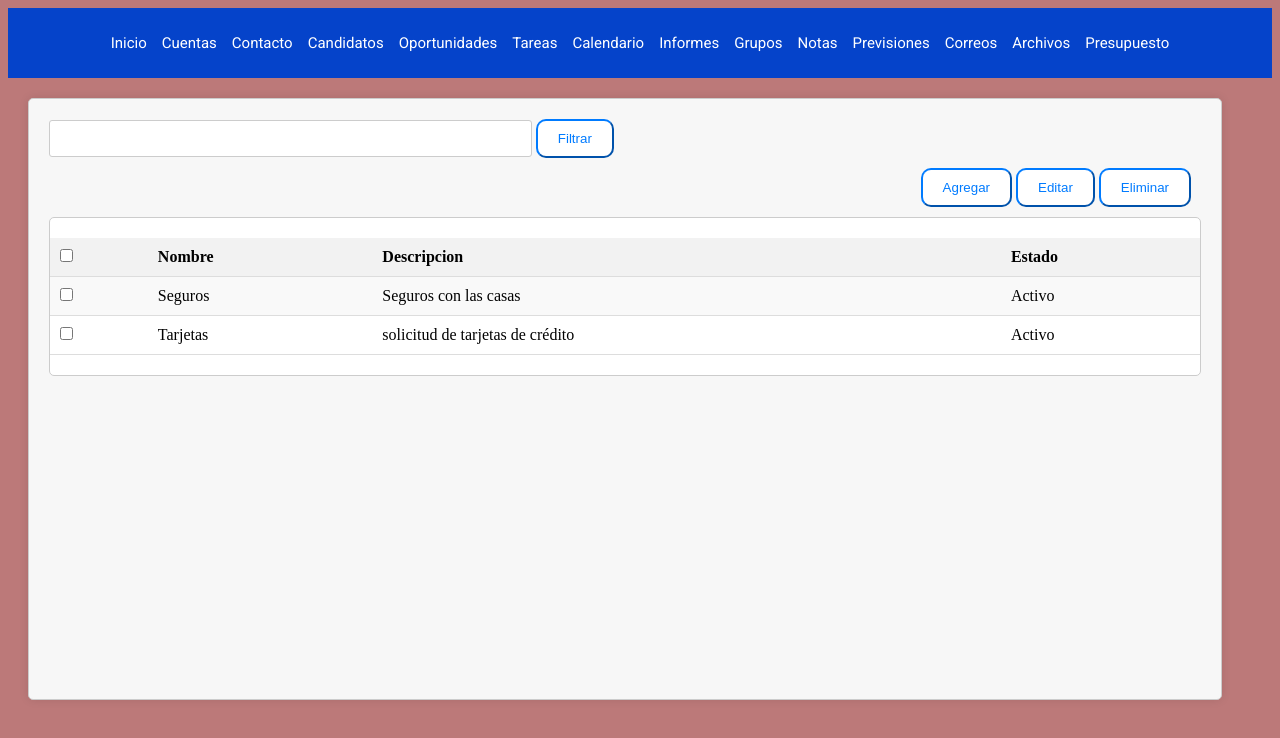
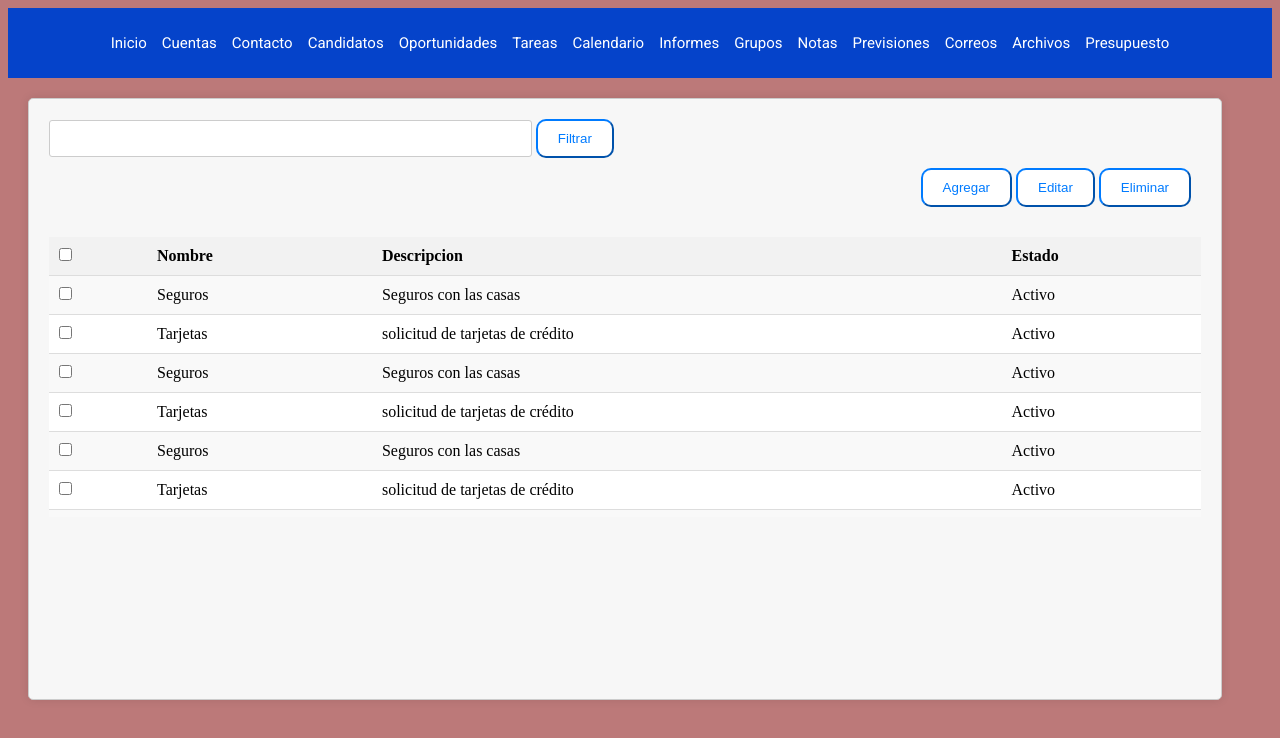
Before and after one commit to MartinJDUni/bitacora-referidos, a Next.js app: page / in a window 1280 px wide. Shown: the top 738 px of the page. Built offline with nearby package versions, Linux system fonts and the light colour scheme.

Commit message:
update css table task

```diff
--- a/src/components/task.js
+++ b/src/components/task.js
@@ -2,6 +2,14 @@ import React from 'react';
 import TableTask from "@/components/tabletask";
 
 const data = [
+    { dato1: 'Seguros', dato2: 'Seguros con las casas', dato3: 'Activo' },
+    { dato1: 'Tarjetas', dato2: 'solicitud de tarjetas de crédito', dato3: 'Activo' },
+    { dato1: 'Seguros', dato2: 'Seguros con las casas', dato3: 'Activo' },
+    { dato1: 'Tarjetas', dato2: 'solicitud de tarjetas de crédito', dato3: 'Activo' },
+    { dato1: 'Seguros', dato2: 'Seguros con las casas', dato3: 'Activo' },
+    { dato1: 'Tarjetas', dato2: 'solicitud de tarjetas de crédito', dato3: 'Activo' },
+    { dato1: 'Seguros', dato2: 'Seguros con las casas', dato3: 'Activo' },
+    { dato1: 'Tarjetas', dato2: 'solicitud de tarjetas de crédito', dato3: 'Activo' },
     { dato1: 'Seguros', dato2: 'Seguros con las casas', dato3: 'Activo' },
     { dato1: 'Tarjetas', dato2: 'solicitud de tarjetas de crédito', dato3: 'Activo' },
 ];
--- a/src/styles/task.css
+++ b/src/styles/task.css
@@ -52,7 +52,8 @@
 }
 
 .table-task {
-    border: 1px solid #ccc;
-    border-radius: 5px;
-    background-color: #fff;
+   /* Establece una altura máxima para el contenedor de la tabla */
+  max-height: 300px; /* Ajusta según tus necesidades */
+  /* Hacer que el contenedor de la tabla sea desplazable cuando el contenido exceda la altura máxima */
+  overflow-y: auto;
 }
```
